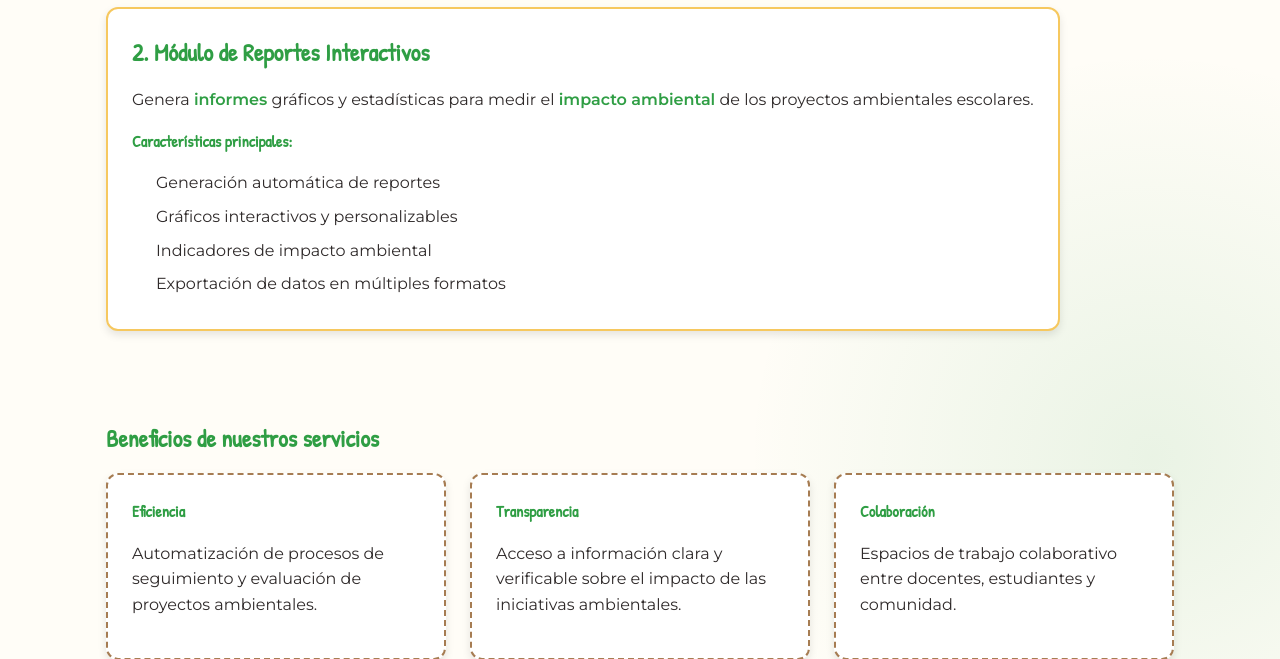
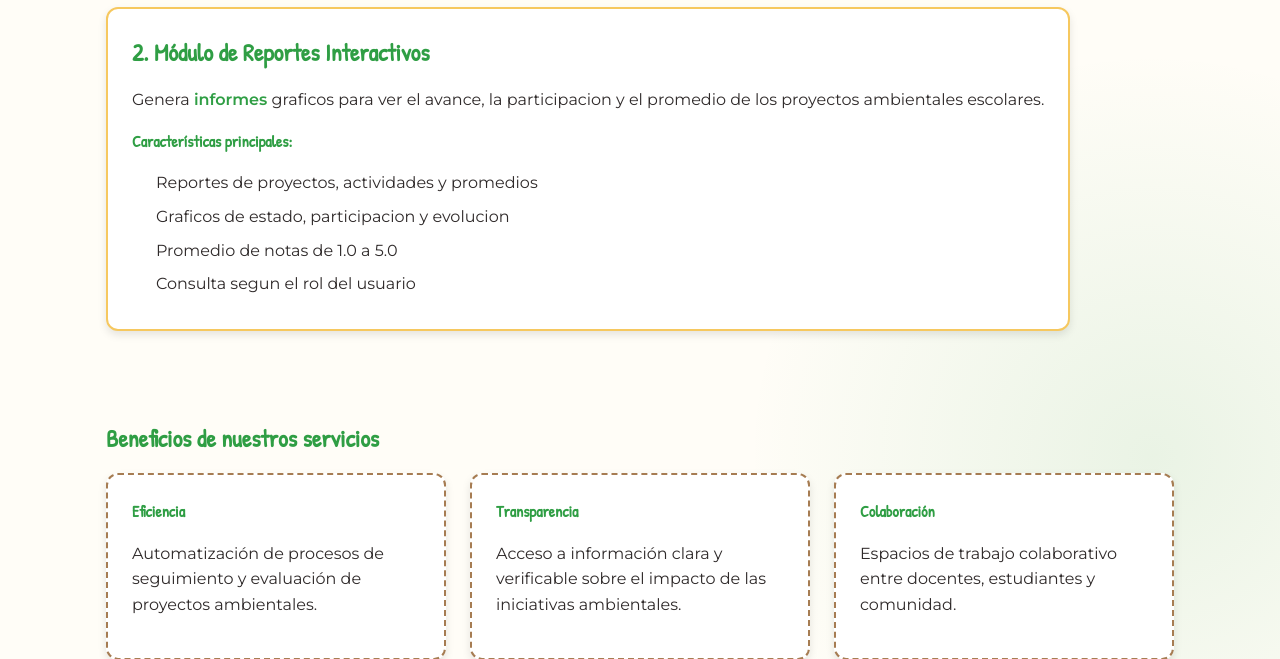
Before and after one commit to wos-7171/EcoEstudiantes, a PHP site: page /pages/servicios.php in a window 1280 px wide. Shown: the part 1210-1869 px from the top of the page. Run offline with PHP 8.4, Linux system fonts and the light colour scheme; a user stored in the database is signed in.

Commit message:
fix: ajustar servicios para no prometer funciones que no existen

```diff
--- a/pages/servicios.php
+++ b/pages/servicios.php
@@ -40,9 +40,9 @@ $prefix = "../";
                             <h4>Características principales:</h4>
                             <ul class="custom-list">
                                 <li>Registro de actividades ambientales</li>
-                                <li>Seguimiento de proyectos en tiempo real</li>
-                                <li>Comunicación entre docentes y estudiantes</li>
-                                <li>Almacenamiento seguro de datos</li>
+                                <li>Seguimiento del estado del proyecto al consultar la pagina</li>
+                                <li>Mensajes de contacto con respuesta del administrador</li>
+                                <li>Almacenamiento de proyectos, notas y evidencias</li>
                             </ul>
                         </div>
                     </div>
@@ -62,17 +62,16 @@ $prefix = "../";
 
                         <div class="service-card">
                             <h3>2. Módulo de Reportes Interactivos</h3>
-                            <p>Genera <span class="highlight">informes</span> gráficos y estadísticas para medir el
-                                <span class="highlight">impacto ambiental</span> de los proyectos ambientales escolares.
+                            <p>Genera <span class="highlight">informes</span> graficos para ver el avance, la participacion y el promedio de los proyectos ambientales escolares.
                             </p>
 
                         <div class="service-features">
                             <h4>Características principales:</h4>
                             <ul class="custom-list">
-                                <li>Generación automática de reportes</li>
-                                <li>Gráficos interactivos y personalizables</li>
-                                <li>Indicadores de impacto ambiental</li>
-                                <li>Exportación de datos en múltiples formatos</li>
+                                <li>Reportes de proyectos, actividades y promedios</li>
+                                <li>Graficos de estado, participacion y evolucion</li>
+                                <li>Promedio de notas de 1.0 a 5.0</li>
+                                <li>Consulta segun el rol del usuario</li>
                             </ul>
                         </div>
                     </div>
```
